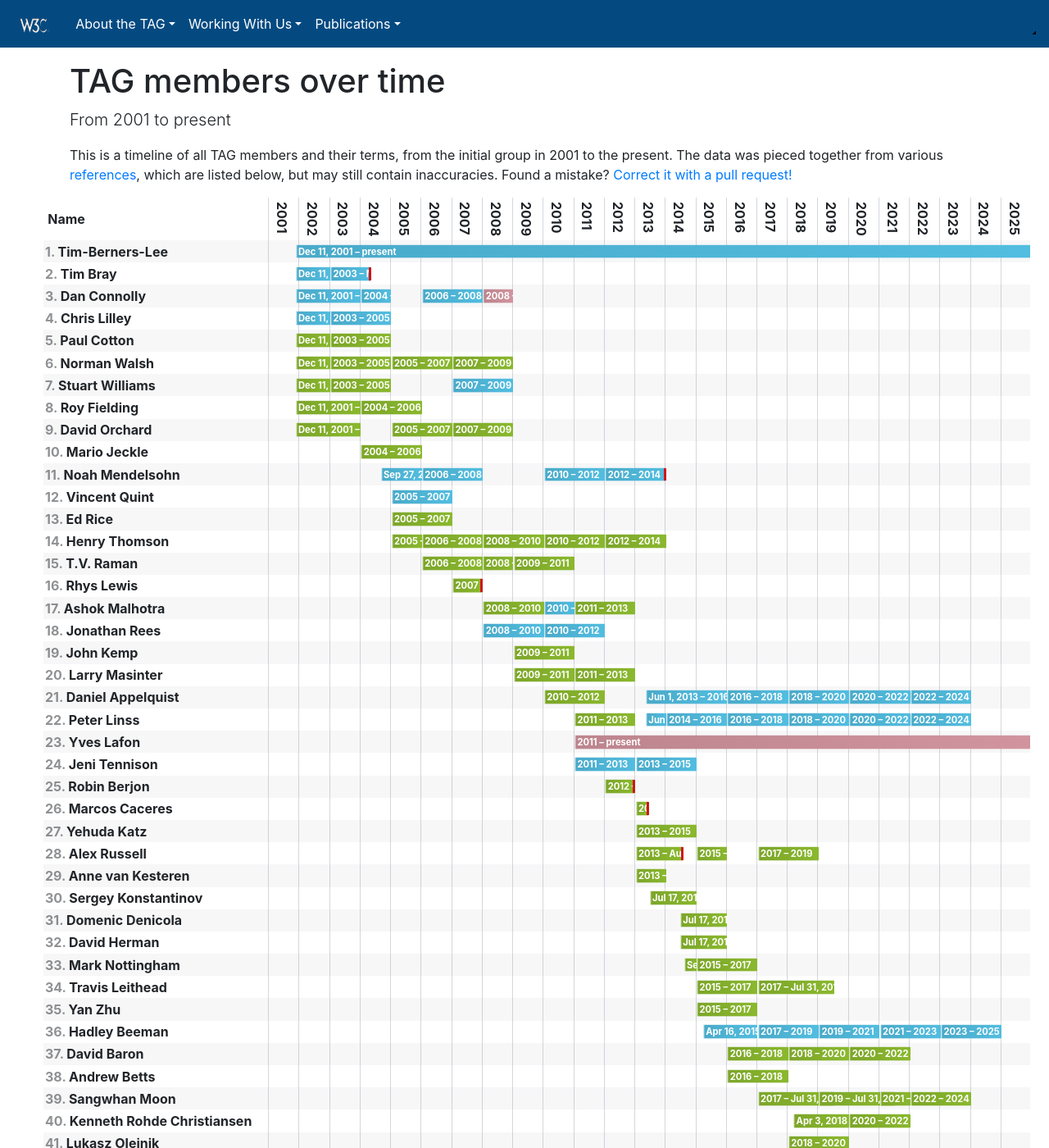
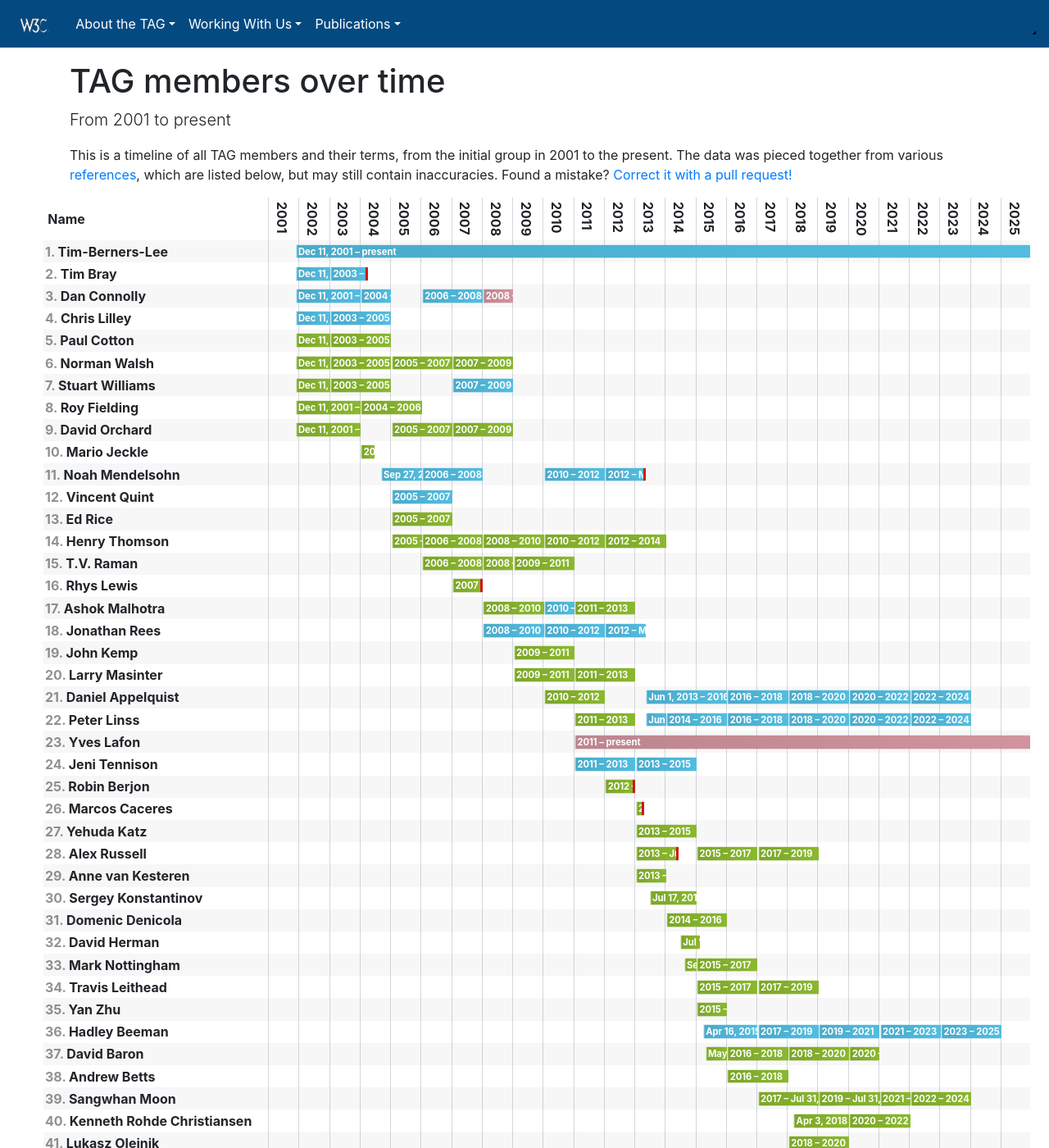
Before and after one commit to w3ctag/tag.w3.org, a Jekyll site: the page built from history/index.md, in a window 1280 px wide and 1400 px high. Shown: the whole window at 82% size. Built offline with Jekyll 4.4.1, drawn with Linux system fonts in a browser that asks for light colours; nearby versions of some CDN libraries; library files that are not in the unit come from our copies; some of the changed lines change nothing that is shown; some of the changed text lies outside the part shown.

Commit message:
Various updates to historical membership data.

```diff
--- a/history/index.md
+++ b/history/index.md
@@ -24,7 +24,8 @@
 
 - [News Release: World Wide Web Consortium Forms Technical Architecture Group (2001)](https://lists.w3.org/Archives/Public/www-tag/2001Dec/0003)
 - [Announcement: W3C Announces Technical Architecture Group (TAG) Results (2001)](https://lists.w3.org/Archives/Member/tag/2001Dec/0000) *(Member-only)*
-- [TAG election results (Jan 2003)](http://lists.w3.org/Archives/Public/www-tag/2003Jan/0420)
+- [TAG election results (Dec 2001)](https://lists.w3.org/Archives/Member/w3c-ac-members/2001OctDec/0034.html) *(Member-only)*
+- [TAG election results (Jan 2003)](https://lists.w3.org/Archives/Public/www-tag/2003Jan/0420)
 - [TAG election results (Jan 2004)](https://lists.w3.org/Archives/Public/www-tag/2004Jan/0075.html)
 - [TAG election results (Jan 2005)](https://lists.w3.org/Archives/Member/w3c-ac-members/2005JanMar/0015.html) *(Member-only)*
 - [TAG election results (Jan 2006)](https://lists.w3.org/Archives/Member/w3c-ac-members/2006JanMar/0003.html) *(Member-only)*
@@ -39,6 +40,7 @@
 - [TAG election results (Jan 2014)](https://www.w3.org/blog/news/archives/3570)
 - [TAG special election results (Sep 2014)](https://lists.w3.org/Archives/Public/www-tag/2014Sep/0000.html)
 - [TAG election results (Jan 2015)](https://www.w3.org/blog/news/archives/4304)
+- [TAG special election results (May 2015)](https://lists.w3.org/Archives/Member/w3c-ac-members/2015AprJun/0027.html) *(Member-only)*
 - [TAG election results (Jan 2016)](https://www.w3.org/blog/news/archives/5266)
 - [TAG election results (Dec 2016)](https://www.w3.org/blog/news/archives/5996)
 - [TAG election results (Jan 2018)](https://www.w3.org/blog/news/archives/6772)
--- a/history/members.json
+++ b/history/members.json
@@ -18,7 +18,7 @@
 			},
 			{
 				"start": "2003-02-01",
-				"end": "2004-05-31",
+				"end": "2004-04-23",
 				"type": "appointed",
 				"resigned": true
 			}
@@ -165,8 +165,10 @@
 		"term": [
 			{
 				"start": "2004-02-01",
-				"end": "2006-01-31",
-				"type": "elected"
+				"original_end": "2006-01-31",
+				"end": "2004-07-11",
+				"type": "elected",
+				"note": "died"
 			}
 		]
 	},
@@ -190,7 +192,8 @@
 			},
 			{
 				"start": "2012-02-01",
-				"end": "2014-01-31",
+				"original_end": "2014-01-31",
+				"end": "2013-05-31",
 				"type": "appointed",
 				"chair": true,
 				"resigned": true
@@ -273,11 +276,6 @@
 			{
 				"start": "2007-02-01",
 				"end": "2008-01-31",
-				"type": "elected"
-			},
-			{
-				"start": "2007-02-01",
-				"end": "2008-01-31",
 				"type": "elected",
 				"resigned": true
 			}
@@ -315,6 +313,13 @@
 				"start": "2010-02-01",
 				"end": "2012-01-31",
 				"type": "appointed"
+			},
+			{
+				"start": "2012-02-01",
+				"original_end": "2014-01-31",
+				"end": "2013-05-31",
+				"type": "appointed",
+				"note": "end date is unclear, was reappointed in 2012 but seat was re-filled before end of appointment"
 			}
 		]
 	},
@@ -469,7 +474,7 @@
 		"term": [
 			{
 				"start": "2013-02-01",
-				"end": "2013-07-08",
+				"end": "2013-05-17",
 				"type": "elected",
 				"resigned": true
 			}
@@ -490,14 +495,14 @@
 		"term": [
 			{
 				"start": "2013-02-01",
-				"end": "2014-08-31",
+				"end": "2014-07-02",
 				"type": "elected",
 				"resigned": true,
 				"note": "Resigned when Domenic joined Google to resolve process constraint"
 			},
 			{
 				"start": "2015-02-01",
-				"end": "2016-01-31",
+				"end": "2017-01-31",
 				"type": "elected"
 			},
 			{
@@ -531,7 +536,7 @@
 		"name": "Domenic Denicola",
 		"term": [
 			{
-				"start": "2014-07-17",
+				"start": "2014-02-01",
 				"end": "2016-01-31",
 				"type": "elected"
 			}
@@ -542,7 +547,8 @@
 		"term": [
 			{
 				"start": "2014-07-17",
-				"end": "2016-01-31",
+				"original_end": "2016-01-31",
+				"end": "2015-03-11",
 				"type": "elected"
 			}
 		]
@@ -572,7 +578,7 @@
 			},
 			{
 				"start": "2017-02-01",
-				"end": "2019-07-31",
+				"end": "2019-01-31",
 				"type": "auto-elected"
 			}
 		]
@@ -582,8 +588,9 @@
 		"term": [
 			{
 				"start": "2015-02-01",
-				"end": "2017-01-31",
-				"type": "elected"
+				"end": "2016-01-31",
+				"type": "elected",
+				"note": "election originally announced as 2 year term but later found to be 1 year term"
 			}
 		]
 	},
@@ -621,6 +628,11 @@
 		"name": "David Baron",
 		"term": [
 			{
+				"start": "2015-05-13",
+				"end": "2016-01-31",
+				"type": "elected"
+			},
+			{
 				"start": "2016-02-01",
 				"end": "2018-01-31",
 				"type": "elected"
@@ -632,7 +644,8 @@
 			},
 			{
 				"start": "2020-02-01",
-				"end": "2022-01-31",
+				"original_end": "2022-01-31",
+				"end": "2021-01-31",
 				"type": "elected"
 			}
 		]
```
